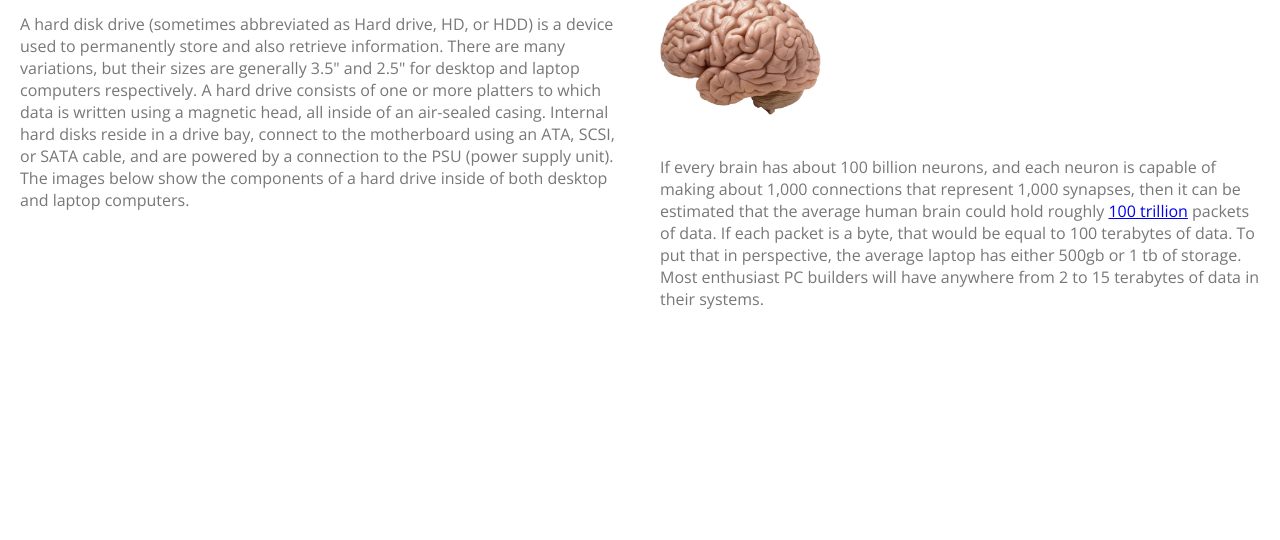
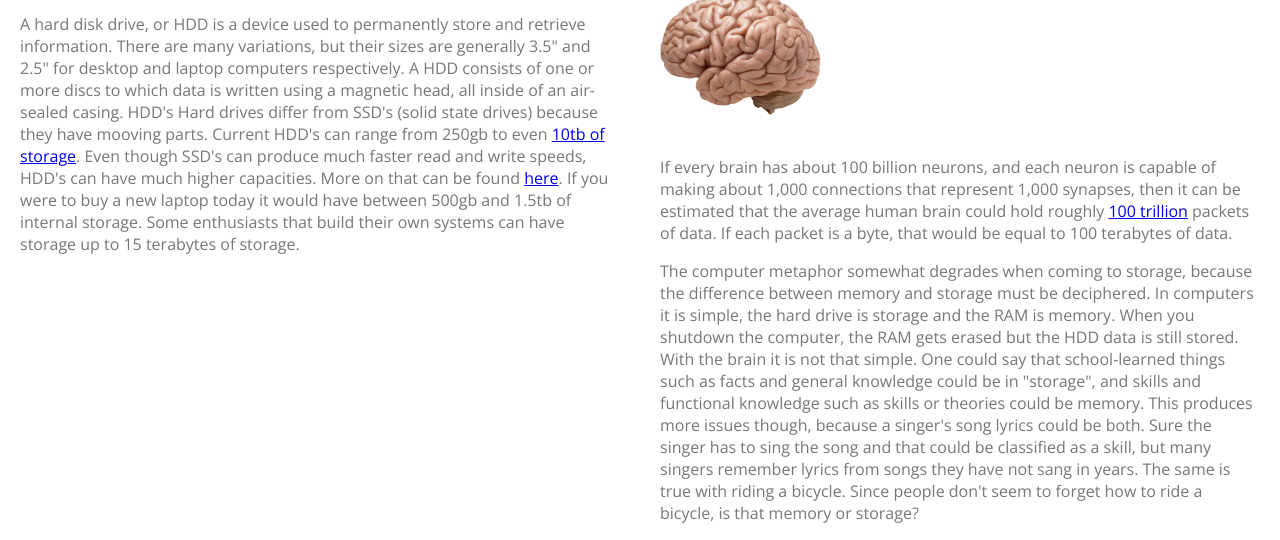
Before and after one commit to JustinHaddock/DevelopmentalPsychology, a plain HTML site: page index.html in a window 1280 px wide. Both pictures are taken after a click on the link "Hard Drive". Shown: the part 335-875 px from the top of the page. Before the commit the page ends 800 px from the top, so only its background shows below. Drawn offline with nearby package versions, Linux system fonts and the light colour scheme.

Commit message:
Updated information for HDD

```diff
--- a/partials/home.html
+++ b/partials/home.html
@@ -34,12 +34,13 @@
     <section class="left">
         <h2>What is a hard drive?</h2>
             <img src="images/harddrive.jpg" style="width: 200px;" alt="smart things go on here">
-        <p>A hard disk drive (sometimes abbreviated as Hard drive, HD, or HDD) is a device used to permanently store and also retrieve information. There are many variations, but their sizes are generally 3.5" and 2.5" for desktop and laptop computers respectively. A hard drive consists of one or more platters to which data is written using a magnetic head, all inside of an air-sealed casing. Internal hard disks reside in a drive bay, connect to the motherboard using an ATA, SCSI, or SATA cable, and are powered by a connection to the PSU (power supply unit). The images below show the components of a hard drive inside of both desktop and laptop computers.</p>
+        <p>A hard disk drive, or HDD is a device used to permanently store and retrieve information. There are many variations, but their sizes are generally 3.5" and 2.5" for desktop and laptop computers respectively. A HDD consists of one or more discs to which data is written using a magnetic head, all inside of an air-sealed casing. HDD's Hard drives differ from SSD's (solid state drives) because they have mooving parts. Current HDD's can range from 250gb to even <a href="http://www.extremetech.com/computing/189813-western-digital-unveils-worlds-first-10tb-hard-drive-helium-filled-shingled-recording">10tb of storage</a>. Even though SSD's can produce much faster read and write speeds, HDD's can have much higher capacities. More on that can be found <a href="https://www.youtube.com/watch?v=YQEjGKYXjw8">here</a>. If you were to buy a new laptop today it would have between 500gb and 1.5tb of internal storage. Some enthusiasts that build their own systems can have storage up to 15 terabytes of storage.</p>
     </section>
     <section class="right">
         <h2>What kind of hard drive would my brain be?</h2>
         <img src="images/brain.jpg" style="width: 200px;" alt="smart things go on here">
-        <p>If every brain has about 100 billion neurons, and each neuron is capable of making about 1,000 connections that represent 1,000 synapses, then it can be estimated that the average human brain could hold roughly <a href="http://io9.com/if-your-brain-were-a-computer-how-much-storage-space-w-509687776">100 trillion</a> packets of data. If each packet is a byte, that would be equal to 100 terabytes of data. To put that in perspective, the average laptop has either 500gb or 1 tb of storage. Most enthusiast PC builders will have anywhere from 2 to 15 terabytes of data in their systems.</p>
+        <p>If every brain has about 100 billion neurons, and each neuron is capable of making about 1,000 connections that represent 1,000 synapses, then it can be estimated that the average human brain could hold roughly <a href="http://io9.com/if-your-brain-were-a-computer-how-much-storage-space-w-509687776">100 trillion</a> packets of data. If each packet is a byte, that would be equal to 100 terabytes of data.</p>
+        <p>The computer metaphor somewhat degrades when coming to storage, because the difference between memory and storage must be deciphered. In computers it is simple, the hard drive is storage and the RAM is memory. When you shutdown the computer, the RAM gets erased but the HDD data is still stored. With the brain it is not that simple. One could say that school-learned things such as facts and general knowledge could be in "storage", and skills and functional knowledge such as skills or theories could be memory. This produces more issues though, because a singer's song lyrics could be both. Sure the singer has to sing the song and that could be classified as a skill, but many singers remember lyrics from songs they have not sang in years. The same is true with riding a bicycle. Since people don't seem to forget how to ride a bicycle, is that memory or storage?</p>
     </section>
 </div>
 <!-- -------------------------------------------------------------------------------------------------------------------- -->
@@ -68,10 +69,10 @@
         <h2>What is malware??</h2>
             <img src="images/malware.jpg" style="width: 200px;" alt="smart things go on here">
         <p>Malware is any software designed to damage or do unwanted actions on a computer system. Common examples of malware include Malware can come in many different variations such as <a href="http://techterms.com/definition/virus">Viruses</a>, <a href="http://techterms.com/definition/trojanhorse">Trojan Horses</a>, and <a href="http://techterms.com/definition/spyware">Spyware</a>. </p>
-        <p><infection>Viruses </infection> are small programs or scripts (series of commands a computer follows like cooking directions) that can negatively affect the operations of a computer.Viruses have been known to create, move, and erase files, consume a computer's memory or <a href ng-click="home.setView(3)">RAM</a> or cause a computer not to function correctly. Like real world viruses, they are known to duplicate themselves and spread to other systems -- commonly through infected emails.
+        <p><infection>Viruses </infection> are small <a href="https://www.microsoft.com/security/pc-security/virus-whatis.aspx">programs or scripts</a> (series of commands a computer follows like cooking directions) that can negatively affect the operations of a computer.Viruses have been known to create, move, and erase files, consume a computer's memory or <a href ng-click="home.setView(3)">RAM</a> or cause a computer not to function correctly. Like real world viruses, they are known to duplicate themselves and spread to other systems -- commonly through infected emails.
         </p>
-        <p><infection>Trojan Horses </infection> in computing are much like the are in Greek Mythology. A trojan will apear to be an innocent software such as a game, utility, or antivirus program. Trojan horses can be extremely difficult to remove, because in cases the user had given the program privledges to change the computer as an administrator. <a href="http://www.ehow.com/info_8124155_10-computer-trojan-horses-time.html">Here</a> is an interesting article of the 10 worst trojans of all time.</p>
-        <p><infection>Spyware</infection>, as you can probably guess spys on your computer. Spyware can track virtually any activity on your computer from keypresses to web usage. Spyware is used a lot by advertisers to suggest ads to users based on their browsing history. Have you ever looked for an item on amazon and then seen ads for that item everywhere you went on the internet? Spyware did that. While this seems rather victimless, spyware can be used by individuals with more malicious intent to steal passwords, emails, and even credit card information.</p>
+        <p><infection>Trojan Horses </infection> in computing are much like the are in <a href="https://en.wikipedia.org/wiki/Trojan_Horse">Greek Mythology</a>. A <a href="https://usa.kaspersky.com/internet-security-center/threats/trojans">Trojan</a> will apear to be an innocent software such as a game, utility, or antivirus program. Trojan horses can be extremely difficult to remove, because in cases the user had given the program privledges to change the computer as an administrator. <a href="http://www.ehow.com/info_8124155_10-computer-trojan-horses-time.html">Here</a> is an interesting article of the 10 worst trojans of all time.</p>
+        <p><infection>Spyware</infection>, as you can probably guess spys on your computer. <a href="https://www.microsoft.com/security/pc-security/spyware-whatis.aspx">Spyware</a> can track virtually any activity on your computer from keypresses to web usage. Spyware is used a lot by advertisers to suggest ads to users based on their browsing history. Have you ever looked for an item on amazon and then seen ads for that item everywhere you went on the internet? Spyware did that. While this seems rather victimless, spyware can be used by individuals with more malicious intent to steal passwords, emails, and even credit card information.</p>
         <h2> I only have an anti-virus. Should I run anti-malware software instead? </h2>
         <p> Optimally, you should run both. For a full rundown of the differneces in anti-malware and anti-virus software and what they each scan for, click <a href="https://www.youtube.com/watch?v=67-5bzc_GKE">here</a>
 
```
Also changed, not shown: index.html (+1 -4 lines).
